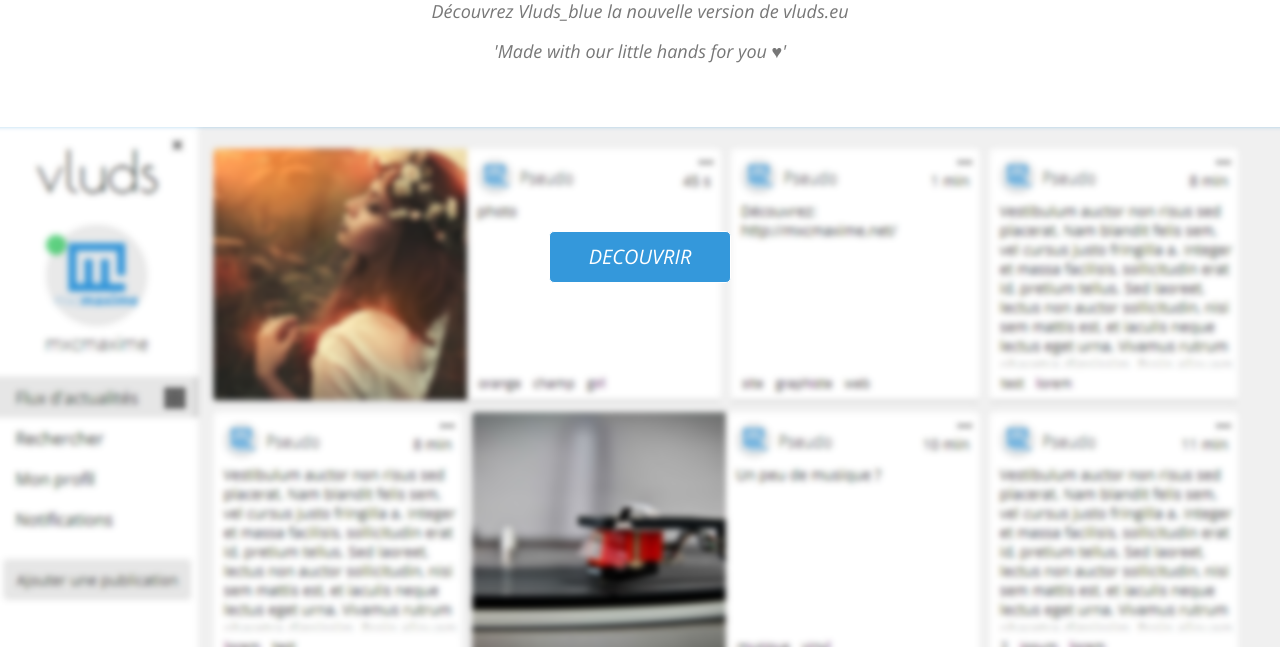
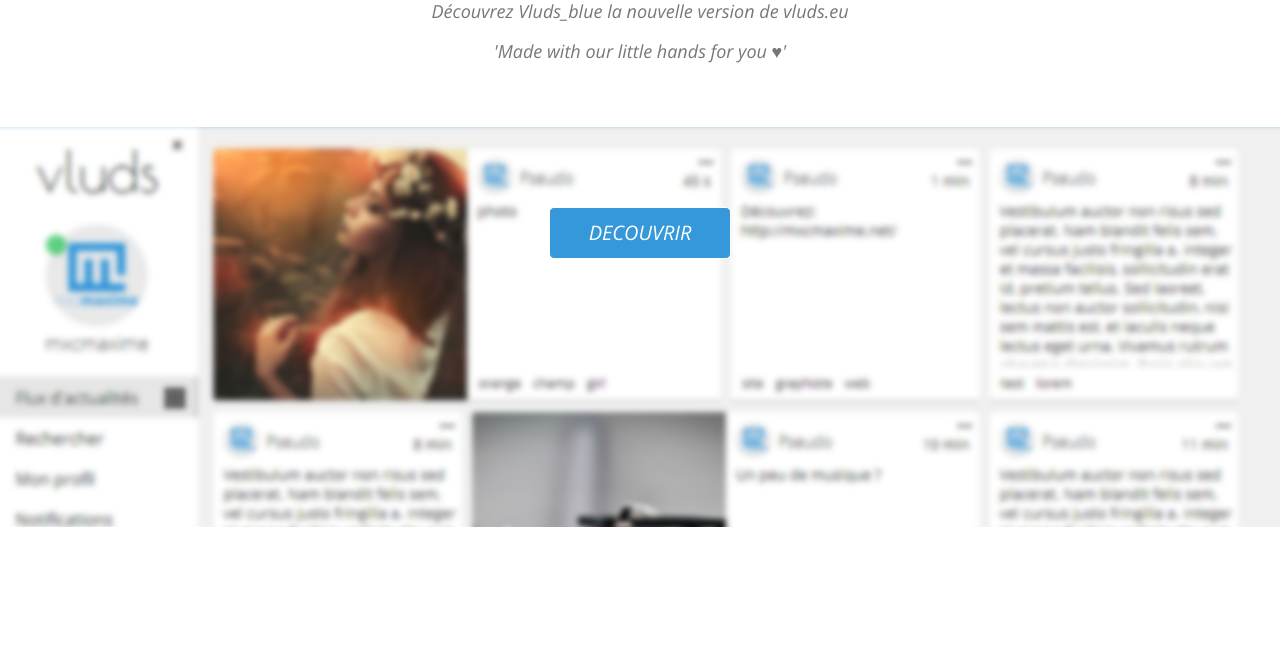
Before and after one commit to Vluds/beta_page, a PHP site: page / in a window 1280 px wide. Shown: the part 227-874 px from the top of the page. After the commit the page ends 754 px from the top, so only its background shows below. Run offline with PHP 8.4, Linux system fonts and the light colour scheme.

Commit message:
Center button

```diff
--- a/style.css
+++ b/style.css
@@ -18,7 +18,7 @@ html, body {
 {
 	overflow: hidden;
 	position: relative;
-	height: 65%;
+	height: 50%;
 }
 
 #logo
```
